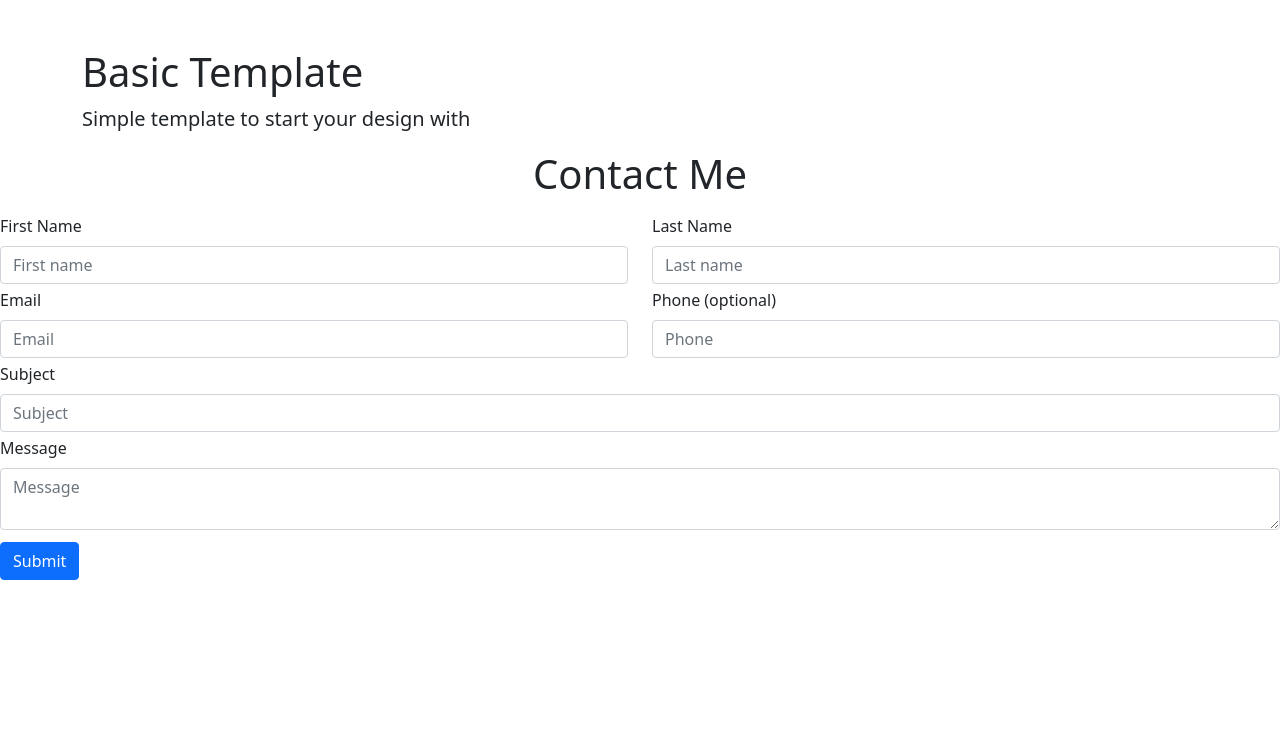
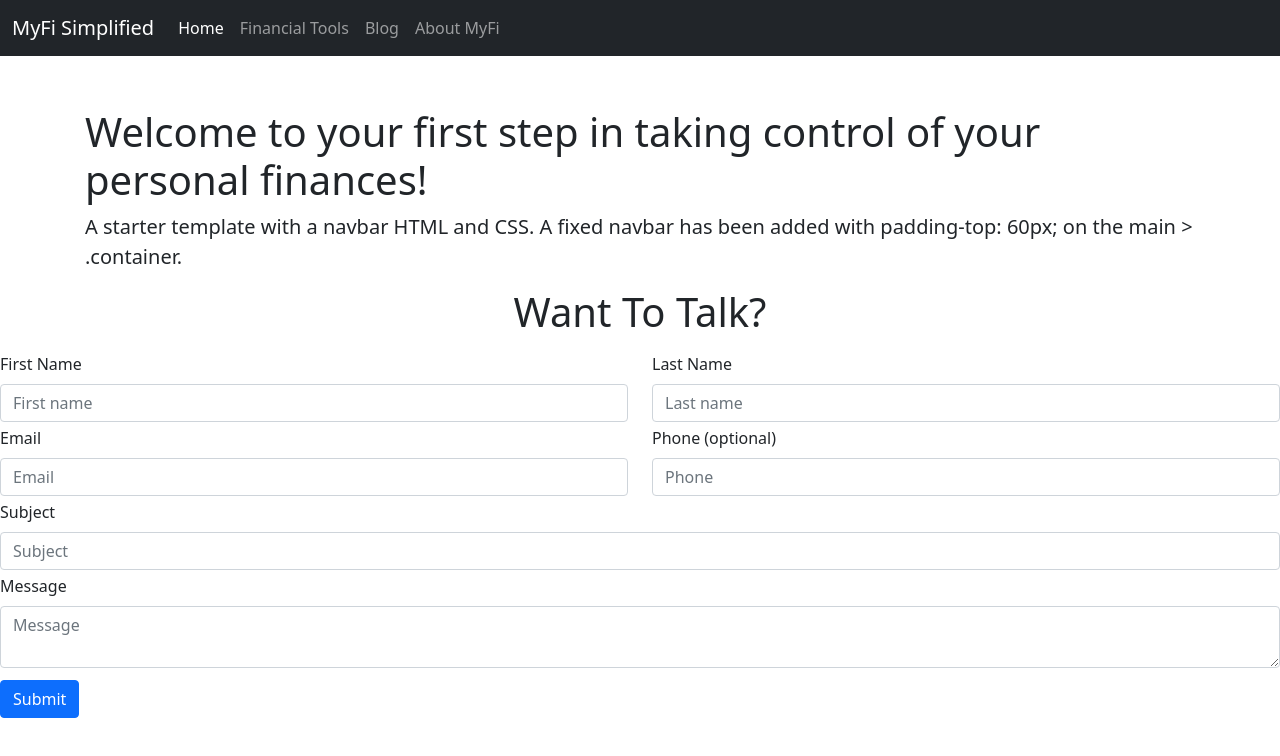
Before and after one commit to dkwall/MyFi-Simplified, a plain HTML site: page index.html in a window 1280 px wide. Drawn offline with nearby package versions, Linux system fonts and the light colour scheme.

Commit message:
Update index.html
Created base template for landing page to include nav bar and contact form with recaptcha.

```diff
--- a/index.html
+++ b/index.html
@@ -2,7 +2,7 @@
 <html lang="en">
 
 <head>
-    <title>MyFi Simplified | Home</title>
+    <title>MyFi Simplified</title>
     <!-- Required meta tags -->
     <meta charset="utf-8">
     <meta name="viewport" content="width=device-width, initial-scale=1, shrink-to-fit=no">
@@ -10,18 +10,53 @@
     <!-- Bootstrap CSS -->
     <link href="https://cdn.jsdelivr.net/npm/bootstrap@5.1.1/dist/css/bootstrap.min.css" rel="stylesheet"
         integrity="sha384-F3w7mX95PdgyTmZZMECAngseQB83DfGTowi0iMjiWaeVhAn4FJkqJByhZMI3AhiU" crossorigin="anonymous">
+
+   <!-- Convert this to an external style sheet -->
+   <style>
+       main>.container {
+           padding: 60px 15px 0;
+       }
+   </style>
 </head>
 
 <body>
+
+<nav class="navbar navbar-expand-md navbar-dark fixed-top bg-dark">
+    <div class="container-fluid">
+        <a class="navbar-brand" href="#">MyFi Simplified</a>
+        <button class="navbar-toggler" type="button" data-bs-toggle="collapse" data-bs-target="#navbarCollapse"
+            aria-controls="navbarCollapse" aria-expanded="false" aria-label="Toggle navigation">
+            <span class="navbar-toggler-icon"></span>
+        </button>
+        <div class="collapse navbar-collapse" id="navbarCollapse">
+            <ul class="navbar-nav me-auto mb-2 mb-md-0">
+                <li class="nav-item">
+                    <a class="nav-link active" aria-current="page" href="index.html">Home</a>
+                </li>
+                <li class="nav-item">
+                    <a class="nav-link" href="#">Financial Tools</a>
+                </li>
+                <li class="nav-item">
+                    <a class="nav-link" href="#">Blog</a>
+                </li>
+                <li class="nav-item">
+                    <a class="nav-link" href="#">About MyFi</a>
+                </li>
+            </ul>
+        </div>
+    </div>
+</nav>
+
+<main class="flex-shrink-0">
     <div class="container">
-           <h1 class="mt-5">Basic Template </h1>
-           <p class="lead">Simple template to start your design with</p>
+        <h1 class="mt-5">Welcome to your first step in taking control of your personal finances!</h1>
+        <p class="lead">A starter template with a navbar HTML and CSS. A fixed navbar has been added with padding-top: 60px; on the main > .container.</p>
     </div>
 
     <!--Contact Form Starts Here-->
 
-       <h1 class="text-center mb-3">Contact Me</h1>
-       <form action="#">
+   <h1 class="text-center mb-3">Want To Talk?</h1>
+   <form name="MyFi-Contact" method="POST" data-netlify-recaptcha="true" data-netlify="true">
        <div class="row mb-1">
            <div class="col">
                <label class="form-label">First Name</label>
@@ -60,9 +95,13 @@
                    aria-label="Message" required></textarea>
            </div>
        </div>
+
+       <div data-netlify-recaptcha="true"></div>
+
        <button type="submit" class="btn btn-primary mt-2">Submit</button>
    </form>
 
+ </main>
     <!-- Bootstrap JS -->
     <script src="https://cdn.jsdelivr.net/npm/bootstrap@5.1.1/dist/js/bootstrap.bundle.min.js"
         integrity="sha384-/bQdsTh/da6pkI1MST/rWKFNjaCP5gBSY4sEBT38Q/9RBh9AH40zEOg7Hlq2THRZ" crossorigin="anonymous">
```
Lines whose indentation alone changed are shown as unchanged.
